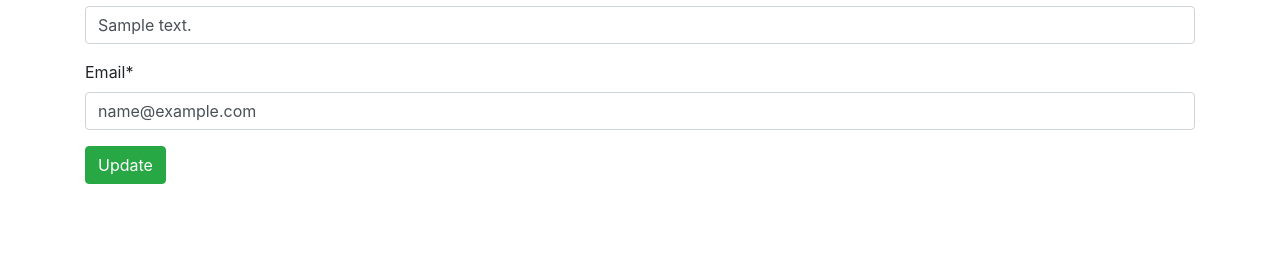
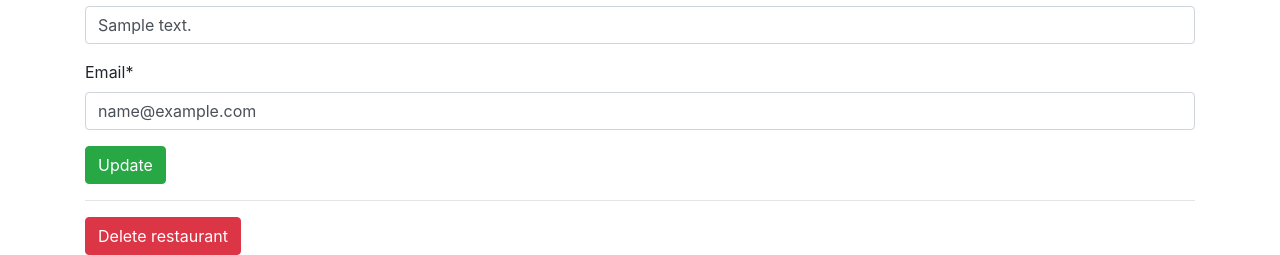
Before and after one commit to mohamad-liyaghi/django-foodstore, a Django app: a page that uses apps/restaurant/templates/restaurant/restaurant-profile.html in a window 1280 px wide. Shown: the part 1305-1560 px from the top of the page. Before the commit the page ends 1489 px from the top, so only its background shows below. Run offline with Django 4.2, Linux system fonts and the light colour scheme; a user stored in the database is signed in; tables that the repository leaves empty hold one stand-in row (values such as "Sample post"); grey boxes marked "Sample" are stand-in pictures; some libraries are stand-ins or nearby versions.

Commit message:
Delete restaurant added

```diff
--- a/apps/restaurant/templates/restaurant/restaurant-profile.html
+++ b/apps/restaurant/templates/restaurant/restaurant-profile.html
@@ -33,6 +33,10 @@
     <button type="submit" class="btn btn-success">Update</button>
 </form>
 
+{% endif %}
 
+{% if request.user == object.owner %}
+    <hr>
+    <a class="btn btn-danger" href="{% url 'restaurant:delete-restaurant' object.token %}">Delete restaurant</a>
 {% endif %}
 {% endblock body %}
--- a/apps/restaurant/urls.py
+++ b/apps/restaurant/urls.py
@@ -1,7 +1,7 @@
 from django.urls import path
 from .views.restaurant import (RegisterRestaurantView,
                                      RestaurantProfileView, DashBoardRestaurant, RestaurantRequestListView,
-                                     RestaurantRequestStatusView, OrdersRestaurant, OrderSending, OrderArrived)
+                                     RestaurantRequestStatusView, RestaurantDeleteView, OrdersRestaurant, OrderSending, OrderArrived)
 from .views.food import (CreateFoodView, UpdateFoodView, DetailFoodView, ListFoodView)
 
 app_name = "restaurant"
@@ -16,6 +16,8 @@ urlpatterns = [
     path("requests/", RestaurantRequestListView.as_view(), name='restaurant-request-list'),
     path('restaurant-status/<str:restaurant_token>/<str:status>/', RestaurantRequestStatusView.as_view(), name="restaurant-status"),
 
+    path("delete-restaurant/<str:token>/", RestaurantDeleteView.as_view(), name="delete-restaurant"),
+
     path("update-food/<int:pk>/<str:slug>/", UpdateFoodView.as_view(), name="update-food"),
 
     path("detail-food/<int:pk>/<str:slug>/", DetailFoodView.as_view(), name="detail-food"),
--- a/apps/restaurant/views/restaurant.py
+++ b/apps/restaurant/views/restaurant.py
@@ -1,4 +1,4 @@
-from django.views.generic import FormView, UpdateView, DetailView, TemplateView, ListView, View
+from django.views.generic import FormView, UpdateView, DeleteView, TemplateView, ListView, View
 from django.contrib import messages
 from django.shortcuts import get_object_or_404, redirect
 from django.contrib.auth.mixins import LoginRequiredMixin
@@ -142,6 +142,17 @@ class RestaurantRequestStatusView(LoginRequiredMixin, View):
 
 
 
+class RestaurantDeleteView(LoginRequiredMixin, DeleteView):
+    '''Delete a restaurant'''
+    template_name = "restaurant/restaurant-delete.html"
+    context_object_name = "restaurant"
+    success_url = reverse_lazy("customer:home")
+    #TODO check if there is any order
+
+    def get_object(self):
+        return get_object_or_404(self.request.user.restaurant,
+                                token=self.kwargs["token"])
+
 
 class DashBoardRestaurant(TemplateView):
     '''
```
Also changed, not shown: apps/restaurant/templates/restaurant/restaurant-delete.html (added, +13 -0 lines).
